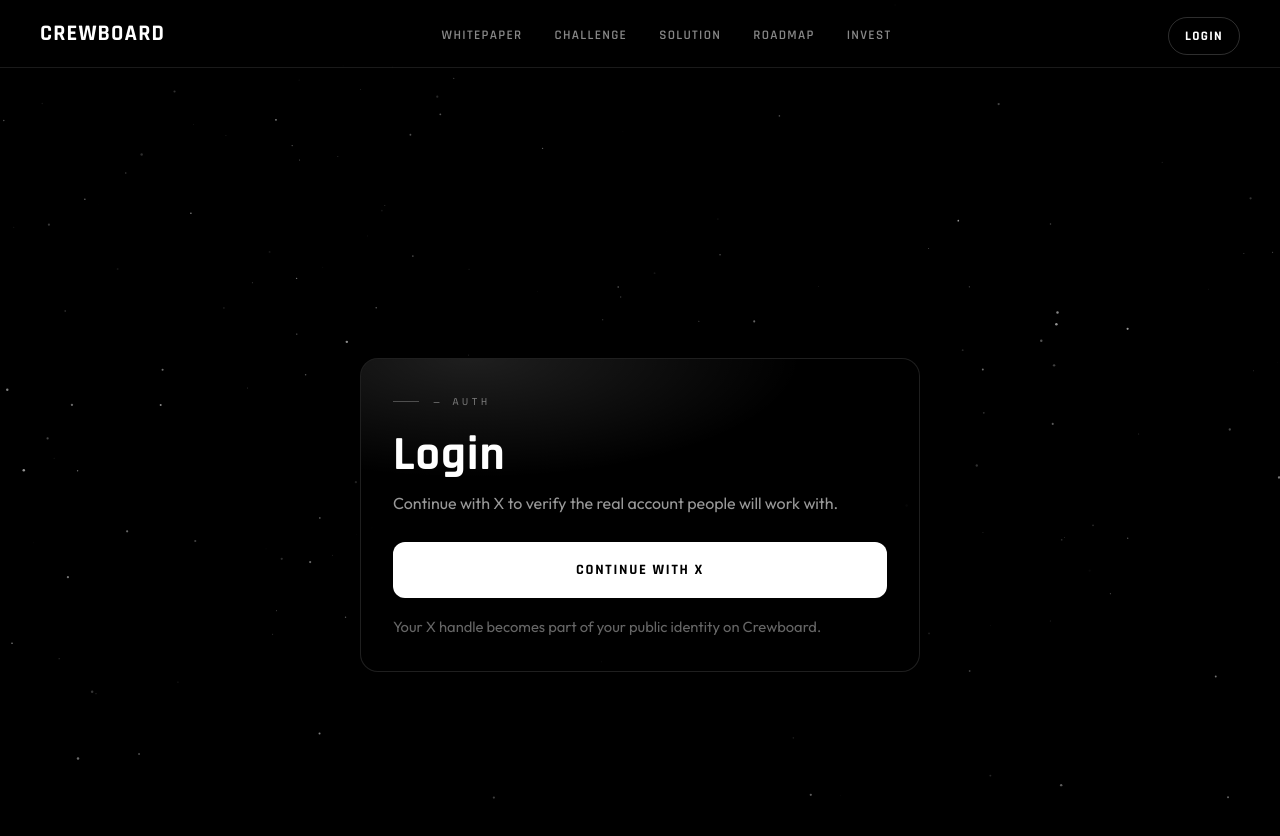
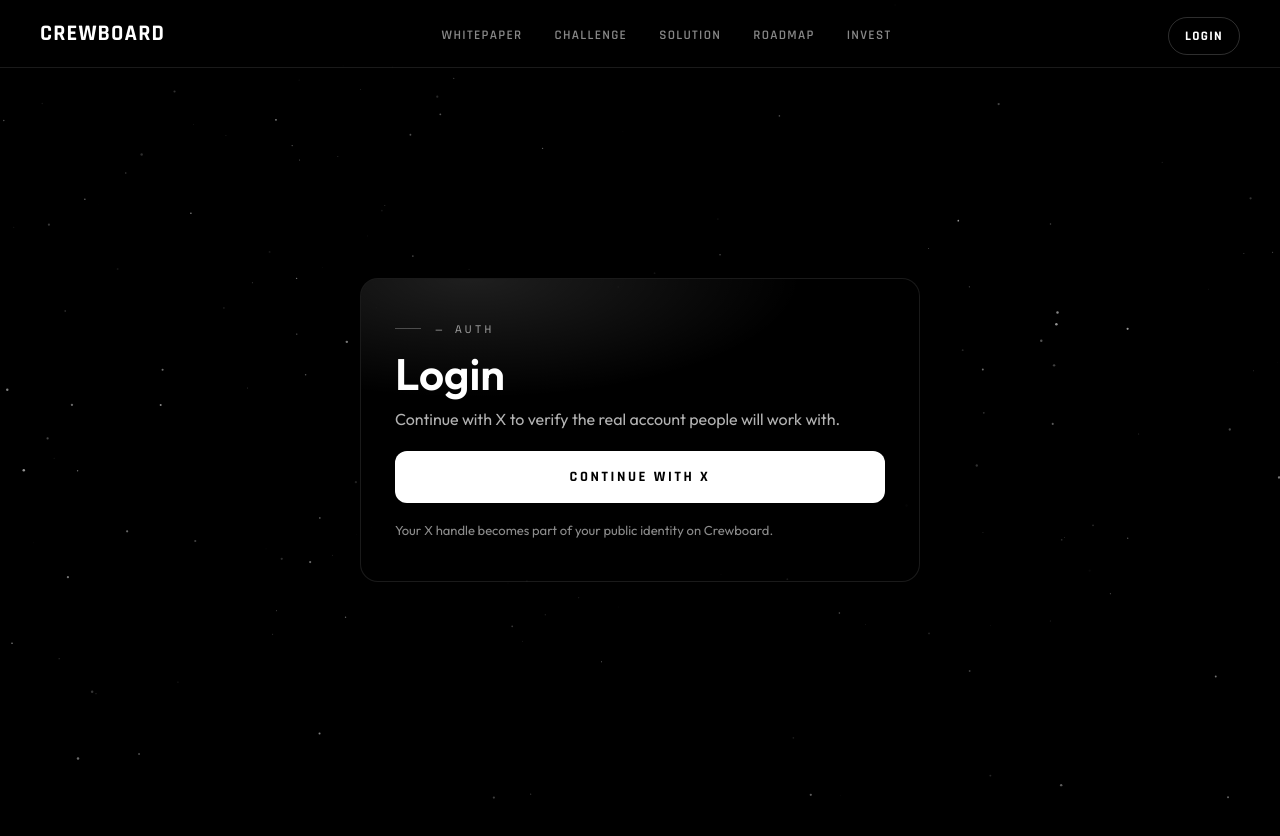
Before and after one commit to DOPE2003/crewboard, a Next.js app: page /login in a window 1280 px wide. Shown: the top 836 px of the page. After the commit the page ends 800 px from the top, so only its background shows below. Built offline with nearby package versions, Linux system fonts and the light colour scheme; no server answers.

Commit message:
update X logging

```diff
--- a/app/login/page.tsx
+++ b/app/login/page.tsx
@@ -1,15 +1,10 @@
 "use client";
 
-import { useMemo, useState } from "react";
-import { createBrowserClient } from "@supabase/ssr";
+import { useState } from "react";
+import { createClient } from "@/lib/supabase/client";
 
 export default function LoginPage() {
-  const supabase = useMemo(() => {
-    return createBrowserClient(
-      process.env.NEXT_PUBLIC_SUPABASE_URL!,
-      process.env.NEXT_PUBLIC_SUPABASE_ANON_KEY!
-    );
-  }, []);
+  const supabase = createClient();
 
   const [loading, setLoading] = useState(false);
   const [error, setError] = useState<string | null>(null);
@@ -21,6 +16,7 @@
     const origin = window.location.origin;
 
     const { error } = await supabase.auth.signInWithOAuth({
+      // ✅ Supabase still uses "twitter" provider key
       provider: "twitter",
       options: {
         redirectTo: `${origin}/auth/callback`,
@@ -34,34 +30,78 @@
   }
 
   return (
-    <main className="page">
-      <div style={{ paddingTop: 90 }} />
+    <main
+      className="page"
+      style={{
+        minHeight: "100vh",
+        display: "flex",
+        alignItems: "center",
+        justifyContent: "center",
+        padding: "120px 24px 60px",
+      }}
+    >
+      <section style={{ width: "100%", maxWidth: 560 }}>
+        <div
+          className="auth-card"
+          style={{
+            width: "100%",
+            borderRadius: 18,
+            padding: "42px 34px",
+            border: "1px solid rgba(255,255,255,0.10)",
+            background: "rgba(0,0,0,0.55)",
+            backdropFilter: "blur(14px)",
+          }}
+        >
+          <div
+            className="auth-kicker"
+            style={{
+              fontFamily: "Space Mono, monospace",
+              letterSpacing: "0.28em",
+              fontSize: 11,
+              color: "rgba(255,255,255,0.6)",
+              marginBottom: 14,
+              textTransform: "uppercase",
+            }}
+          >
+            — AUTH
+          </div>
 
-      <section className="auth-wrap">
-        <div className="auth-card">
-          <div className="auth-kicker">— AUTH</div>
+          <h1 style={{ margin: 0, fontSize: 44, lineHeight: 1.05 }}>
+            Login
+          </h1>
 
-          <h1 className="auth-title">Login</h1>
-
-          <p className="auth-sub">
+          <p style={{ color: "rgba(255,255,255,0.70)", marginTop: 12 }}>
             Continue with X to verify the real account people will work with.
           </p>
 
           <button
-            className="btn-primary auth-btn"
+            className="btn-primary"
             onClick={signInWithX}
             disabled={loading}
+            style={{
+              marginTop: 22,
+              width: "100%",
+              height: 52,
+              borderRadius: 12,
+              fontWeight: 700,
+              letterSpacing: "0.18em",
+              textTransform: "uppercase",
+            }}
           >
             {loading ? "CONNECTING..." : "CONTINUE WITH X"}
           </button>
 
-          <div className="auth-foot">
-            <span className="muted">
+          <div style={{ marginTop: 16 }}>
+            <span style={{ color: "rgba(255,255,255,0.55)", fontSize: 13 }}>
               Your X handle becomes part of your public identity on Crewboard.
             </span>
           </div>
 
-          {error && <p className="auth-error">{error}</p>}
+          {error && (
+            <p style={{ marginTop: 18, color: "#ff6b6b", fontSize: 14 }}>
+              {error}
+            </p>
+          )}
         </div>
       </section>
     </main>
--- a/lib/supabase/client.ts
+++ b/lib/supabase/client.ts
@@ -1,7 +1,8 @@
 import { createBrowserClient } from "@supabase/ssr";
 
 export function createClient() {
-  const url = process.env.NEXT_PUBLIC_SUPABASE_URL!;
-  const anon = process.env.NEXT_PUBLIC_SUPABASE_ANON_KEY!;
-  return createBrowserClient(url, anon);
+  return createBrowserClient(
+    process.env.NEXT_PUBLIC_SUPABASE_URL!,
+    process.env.NEXT_PUBLIC_SUPABASE_ANON_KEY!
+  );
 }
--- a/lib/supabase/server.ts
+++ b/lib/supabase/server.ts
@@ -4,10 +4,10 @@
 export async function createClient() {
   const cookieStore = await cookies();
 
-  const url = process.env.NEXT_PUBLIC_SUPABASE_URL!;
-  const anon = process.env.NEXT_PUBLIC_SUPABASE_ANON_KEY!;
-
-  return createServerClient(url, anon, {
+  return createServerClient(
+    process.env.NEXT_PUBLIC_SUPABASE_URL!,
+    process.env.NEXT_PUBLIC_SUPABASE_ANON_KEY!,
+    {
       cookies: {
         getAll() {
           return cookieStore.getAll();
@@ -18,10 +18,10 @@
               cookieStore.set(name, value, options);
             });
           } catch {
-          // If this is called from a Server Component, Next may throw.
-          // It's safe to ignore; middleware/route handlers will set cookies correctly.
+            // Ignore in Server Components
           }
         },
       },
-  });
     }
+  );
+}
```
Also changed, not shown: app/auth/callback/routes.ts (+6 -34 lines). Lines whose indentation alone changed are shown as unchanged.
